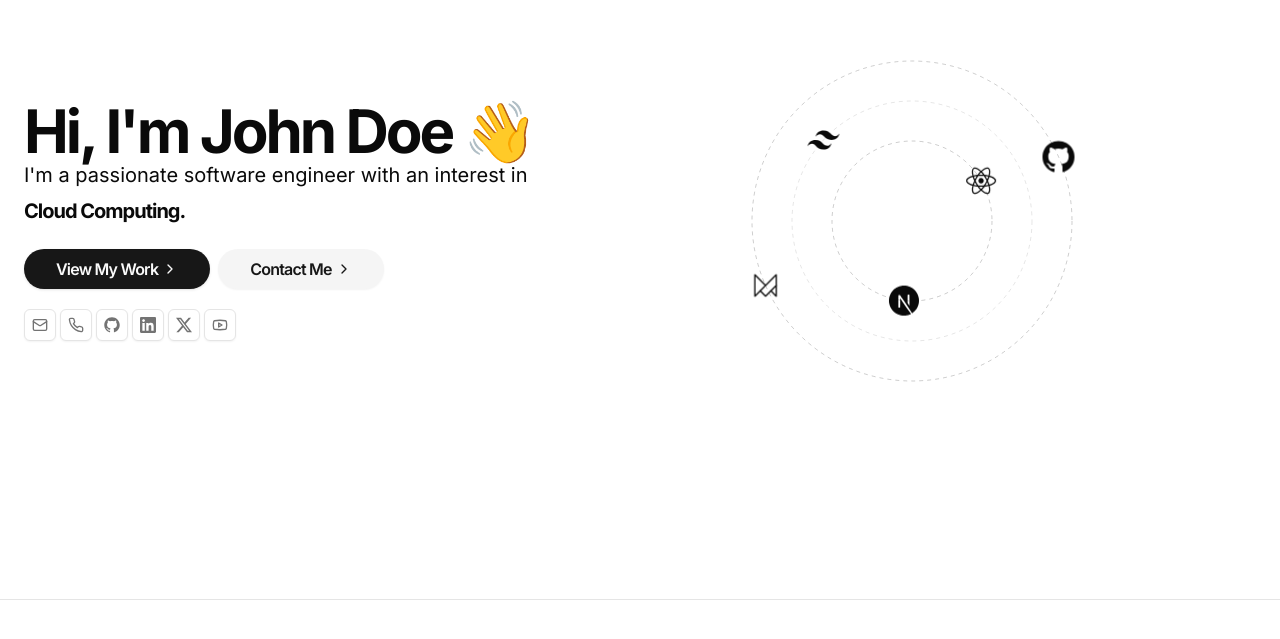
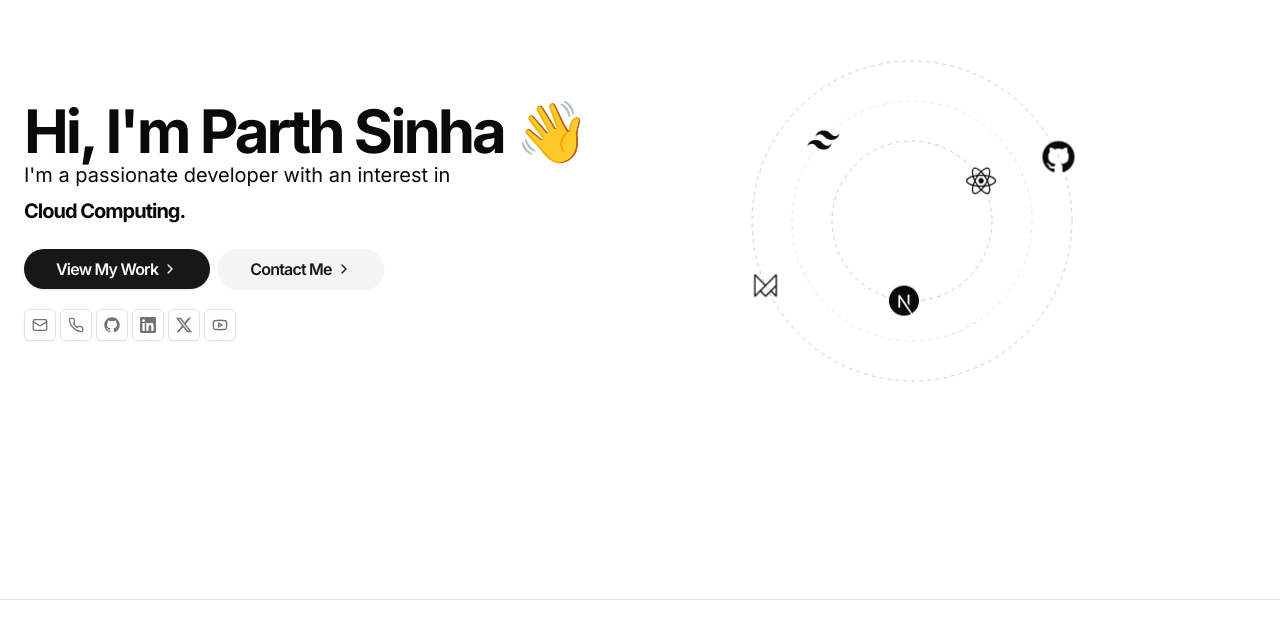
Before and after one commit to sinhaparth5/parth-portfolio-web-nextjs, a Next.js app: page / in a window 1280 px wide. Shown: the part 157-796 px from the top of the page. Built offline with nearby package versions, Linux system fonts and the light colour scheme.

Commit message:
chaged the hero name

```diff
--- a/app/page.tsx
+++ b/app/page.tsx
@@ -21,17 +21,17 @@ import {
 import Link from "next/link";
 
 const contact = {
-  email: "hello@example.com",
-  tel: "+123456789",
+  email: "contact@parthsinha.com",
+  tel: "+4407306179724",
   social: [
     {
       name: "GitHub",
-      url: "https://github.com/",
+      url: "https://github.com/sinhaparth5",
       icon: GitHubLogoIcon,
     },
     {
       name: "LinkedIn",
-      url: "https://www.linkedin.com/",
+      url: "https://www.linkedin.com/in/parth-sinha18/",
       icon: (props: React.SVGProps<SVGSVGElement>) => (
         <svg viewBox="0 0 24 24" xmlns="http://www.w3.org/2000/svg" {...props}>
           <title>LinkedIn</title>
@@ -44,7 +44,7 @@ const contact = {
     },
     {
       name: "X",
-      url: "https://x.com/",
+      url: "https://x.com/sinhaparth555",
       icon: (props: React.SVGProps<SVGSVGElement>) => (
         <svg viewBox="0 0 24 24" xmlns="http://www.w3.org/2000/svg" {...props}>
           <title>X</title>
@@ -183,10 +183,10 @@ export default function Component() {
           <div className="flex flex-col justify-center space-y-4">
             <div className="space-y-2">
               <h1 className="text-3xl font-bold tracking-tighter sm:text-5xl xl:text-6xl/none">
-                Hi, I&apos;m John Doe 👋
+                Hi, I&apos;m Parth Sinha 👋
               </h1>
               <span className="max-w-[600px] md:text-xl">
-                I&apos;m a passionate software engineer with an interest in{" "}
+                I&apos;m a passionate developer with an interest in{" "}
                 <WordRotate
                   className="inline-flex w-full text-left font-bold leading-none tracking-tighter"
                   words={[
```
